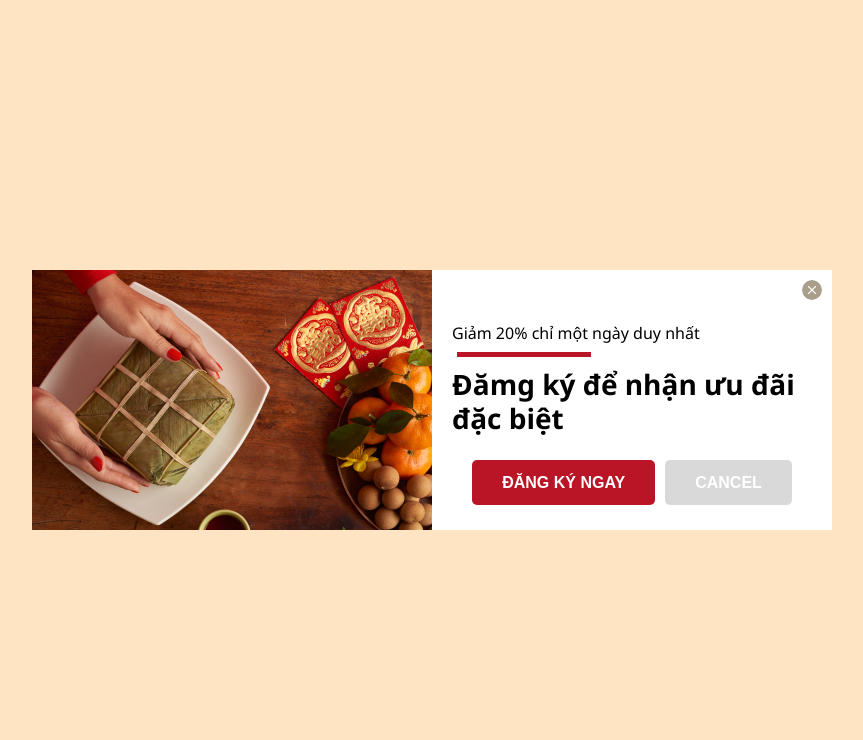
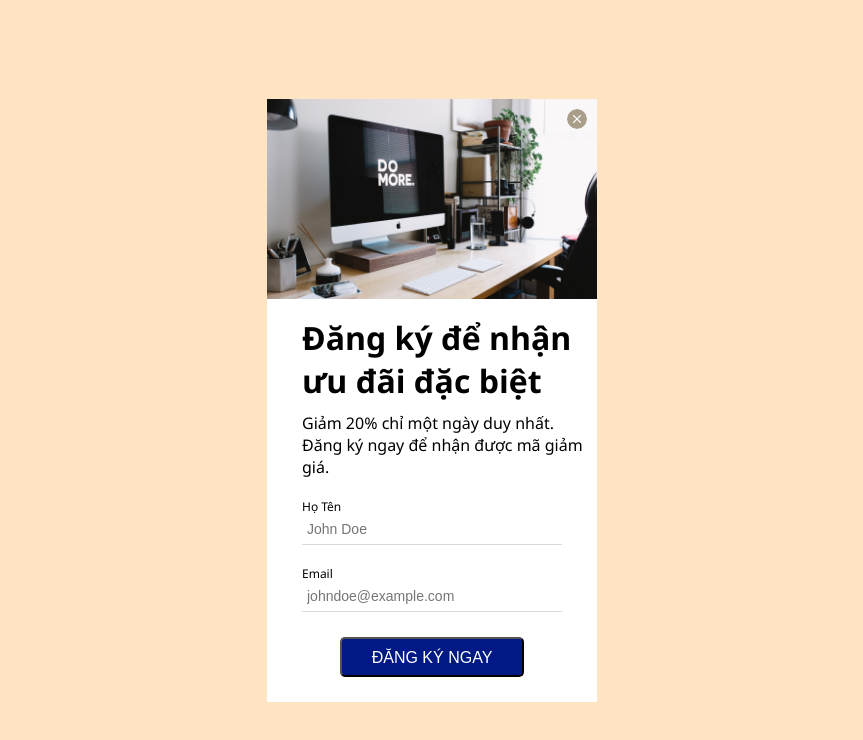
Before and after one commit to subiz/campaign-template, a Vue app: page / in a window 1280 px wide. Shown: the top 740 px of the page, without its empty margins (208-1071 px from the left). Built offline with nearby package versions, Linux system fonts and the light colour scheme; the HTML template or start-up script is replaced by a standard one.

Commit message:
fix template 4

```diff
--- a/src/App.vue
+++ b/src/App.vue
@@ -1,10 +1,10 @@
 <template class="tem">
   <div id="subiz" class="app"  >
-    <Template mode="1mobile" :page="page"/>
+    <Template mode="mobile" :page="page"/>
   </div>
 </template>
 <script>
-import Template from './modal/template3.vue'
+import Template from './modal/template4.vue'
 export default {
   name: 'app',
   components: {
@@ -23,38 +23,36 @@ export default {
 				secondary_button:{
           enabled : true,
           text: "Cancel"
-
         },
       },
       page:{
         subtitle:"",
-        "title": "Đămg ký để nhận ưu đãi đặc biệt",
-	      "description": "Giảm 20% chỉ một ngày duy nhất",
-        form_enabled:true,
+        "title": "Đăng ký để nhận ưu đãi đặc biệt",
+	      "description": "Giảm 20% chỉ một ngày duy nhất. Đăng ký ngay để nhận được mã giảm giá.",
 				form: {
+          enabled:true,
           fields:[
             {
               key :1,
               label : "Họ Tên",
               is_required :true,
               type :"text",
-            placeholder: "Họ Tên"
+              placeholder: "John Doe"
             },
             {
               key :2,
               label : "Email",
               is_required :true,
               type :"text",
-            placeholder: "Email"
+              placeholder: "johndoe@example.com"
             },
-
-          {
-            key :3,
-            label : "Số điện thoại",
-            is_required :true,
-            type :"text",
-            placeholder: "Số điện thoại của bạn "
-          }
+            // {
+            //   key :3,
+            //   label : "Số điện thoại",
+            //   is_required :true,
+            //   type :"text",
+            //   placeholder: "0123 456 789"
+            // }
           ],
 				},
         primary_button:{
@@ -62,17 +60,17 @@ export default {
           text: "ĐĂNG KÝ NGAY"
         },
 				secondary_button:{
-          enabled : true,
+          enabled : false,
           text: "Cancel"
-
         },
       },
       templatehavesubtitle:{
         title:"NHẬN NGAY ƯU ĐÃI AAAAA",
-        // subtitle:"Đăng ký",
+        subtitle:"Đăng ký",
         form_enabled:true,
         images:[],
         form:{
+           enabled:true,
           fields:[
           {
             key :2,
--- a/src/modal/template4.css
+++ b/src/modal/template4.css
@@ -10,26 +10,24 @@
   display: flex !important;
   background-color: #fff !important;
   flex-direction: column !important;
-  position: fixed !important;
-  top: 50% !important;
-  left: 50% !important;
-  transform: translate(-50%, -50%) !important;
+  margin: 0 auto !important;
 }
 
 #subiz .template.template4 .image {
   display: flex !important;
   background-image: url("../assets/bg4.png") !important;
-  background-size: auto !important;
+  background-size: cover !important;
   background-repeat: no-repeat !important;
   flex-direction: column !important;
   position: relative !important;
   height: 200px !important;
-  padding-top: 10px !important;
+  max-height: 90% !important;
 }
 
 #subiz .template.template4 .button-close {
   position: absolute !important;
   right: 10px !important;
+  top: 10px !important;
   height: 20px !important;
   width: 20px !important;
   border-radius: 10px !important;
@@ -48,20 +46,25 @@
   padding-right: 35px !important;
 }
 
+#subiz .template.template4 .form-item {
+  margin-top: 15px !important;
+}
+
 #subiz .template.template4 .label {
   font-family: "Segoe UI", Tahoma, Geneva, Verdana, sans-serif !important;
-  font-size: 10px !important;
-  color: #000 !important;
+  font-size: 14px !important;
+  color: #000000 !important;
+  margin-top: 10px !important;
 }
 
 #subiz .template.template4 .text-input {
   padding-left: 5px !important;
-  margin-top: 10px !important;
-  height: 40px !important;
+  height: 30px !important;
   width: 100% !important;
-  outline: 0 !important;
   border: none !important;
   border-bottom: 1px solid #d9d9d9 !important;
+  font-size: 15px !important;
+  outline: 0 !important;
 }
 
 #subiz .template.template4 .title {
@@ -83,11 +86,11 @@
 }
 
 #subiz .template.template4 .buttons-container {
-  margin-top: 10px !important;
   display: flex !important;
   align-items: center !important;
   justify-content: center !important;
-  margin-bottom: 10px !important;
+  margin-top: 25px !important;
+  margin-bottom: 25px !important;
 }
 
 #subiz .template.template4 .primary-button {
@@ -132,5 +135,40 @@
 
 #subiz .template.template4 .container.mobile {
   height: 90% !important;
-  widows: 95% !important;
+  width: 330px !important;
 }
+
+#subiz .template.template4 .mobile title {
+  font-family: "Segoe UI", Tahoma, Geneva, Verdana, sans-serif !important;
+  font-style: normal !important;
+  font-weight: normal !important;
+  font-size: 21px !important;
+}
+
+#subiz .template.template4 .mobile .description {
+  font-family: "Segoe UI", Tahoma, Geneva, Verdana, sans-serif !important;
+  font-style: normal !important;
+  font-weight: normal !important;
+  font-size: 16px !important;
+}
+
+#subiz .template.template4 .mobile .form-item {
+  margin-top: 10px !important;
+}
+
+#subiz .template.template4 .mobile .label {
+  font-family: "Segoe UI", Tahoma, Geneva, Verdana, sans-serif !important;
+  font-size: 12px !important;
+  color: #000000 !important;
+  margin-top: 10px !important;
+}
+
+#subiz .template.template4 .mobile .text-input {
+  padding-left: 5px !important;
+  height: 30px !important;
+  width: 100% !important;
+  border: none !important;
+  border-bottom: 1px solid #d9d9d9 !important;
+  font-size: 14px !important;
+  outline: 0 !important;
+}
--- a/src/modal/template4.scss
+++ b/src/modal/template4.scss
@@ -9,25 +9,22 @@
 	display: flex  ;
 	background-color: #fff  ;
 	flex-direction: column  ;
-
-	position: fixed  ;
-	top: 50%  ;
-	left: 50%  ;
-	transform: translate(-50%, -50%)  ;
+	margin: 0 auto;
 }
 .image{
 	display: flex  ;
 	background-image: url('../assets/bg4.png')  ;
-	background-size: auto  ;
+	background-size:  cover  ;
 	background-repeat: no-repeat  ;
 	flex-direction: column  ;
 	position: relative  ;
 	height: 200px  ;
-	padding-top: 10px  ;
+	max-height: 90%;
 }
 .button-close{
 	position: absolute  ;
 	right: 10px  ;
+	top: 10px;
 	height: 20px  ;
 	width: 20px  ;
 	border-radius: 10px  ;
@@ -45,19 +42,23 @@
 	padding-left: 35px  ;
 	padding-right: 35px  ;
 }
+.form-item{
+	margin-top:15px;
+}
 .label{
 	font-family: 'Segoe UI', Tahoma, Geneva, Verdana, sans-serif;
-	font-size: 10px;
-	color: #000;
+	font-size: 14px;
+	color: #000000;
+	margin-top: 10px;
 }
 .text-input{
 	padding-left: 5px  ;
-	margin-top: 10px  ;
-	height: 40px  ;
+	height: 30px  ;
 	width: 100%  ;
-	outline: 0  ;
 	border: none  ;
 	border-bottom: 1px solid #d9d9d9  ;
+	font-size: 15px  ;
+	outline: 0  ;
 }
 .title{
 	margin-top: 17px  ;
@@ -76,11 +77,11 @@
 	font-size: 18px  ;
 }
 .buttons-container{
-	margin-top: 10px  ;
 	display: flex  ;
 	align-items: center  ;
 	justify-content: center  ;
-	margin-bottom: 10px  ;
+	margin-top: 25px  ;
+	margin-bottom: 25px  ;
 }
 .primary-button{
 	padding-top: 10px  ;
@@ -121,5 +122,37 @@
  }
 .container.mobile{
 	height: 90%  ;
-	widows: 95%  ;
+	width: 330px;
 }
+.mobile title {
+	font-family: 'Segoe UI', Tahoma, Geneva, Verdana, sans-serif;
+	font-style: normal;
+	font-weight: normal;
+	font-size: 21px;
+}
+
+.mobile .description {
+	font-family: 'Segoe UI', Tahoma, Geneva, Verdana, sans-serif;
+	font-style: normal;
+	font-weight: normal;
+	font-size: 16px;
+}
+
+.mobile .form-item{
+	margin-top:10px;
+}
+.mobile .label{
+	font-family: 'Segoe UI', Tahoma, Geneva, Verdana, sans-serif;
+	font-size: 12px;
+	color: #000000;
+	margin-top: 10px;
+}
+.mobile .text-input{
+	padding-left: 5px  ;
+	height: 30px  ;
+	width: 100%  ;
+	border: none  ;
+	border-bottom: 1px solid #d9d9d9  ;
+	font-size: 14px  ;
+	outline: 0  ;
+}
--- a/src/modal/template4.vue
+++ b/src/modal/template4.vue
@@ -10,9 +10,9 @@
 			</div>
 			<p class="title">{{page.title}}</p>
 			<p class="description">{{page.description}}</p>
-			<Form :form="page.form" />
+			<Form :form="page.form"/>
 			<div class="buttons-container">
-				<button @click="onPrimaryClick" v-show="showPrimaryButton">
+				<button @click="onPrimaryClick" v-show="showPrimaryButton" class="primary-button">
 					{{primaryButtonText}}
 				</button>
 				<button @click="onSecondaryClick" v-show="showSecondaryButton"  class="secondary-button">
```
Lines whose indentation alone changed are shown as unchanged.
